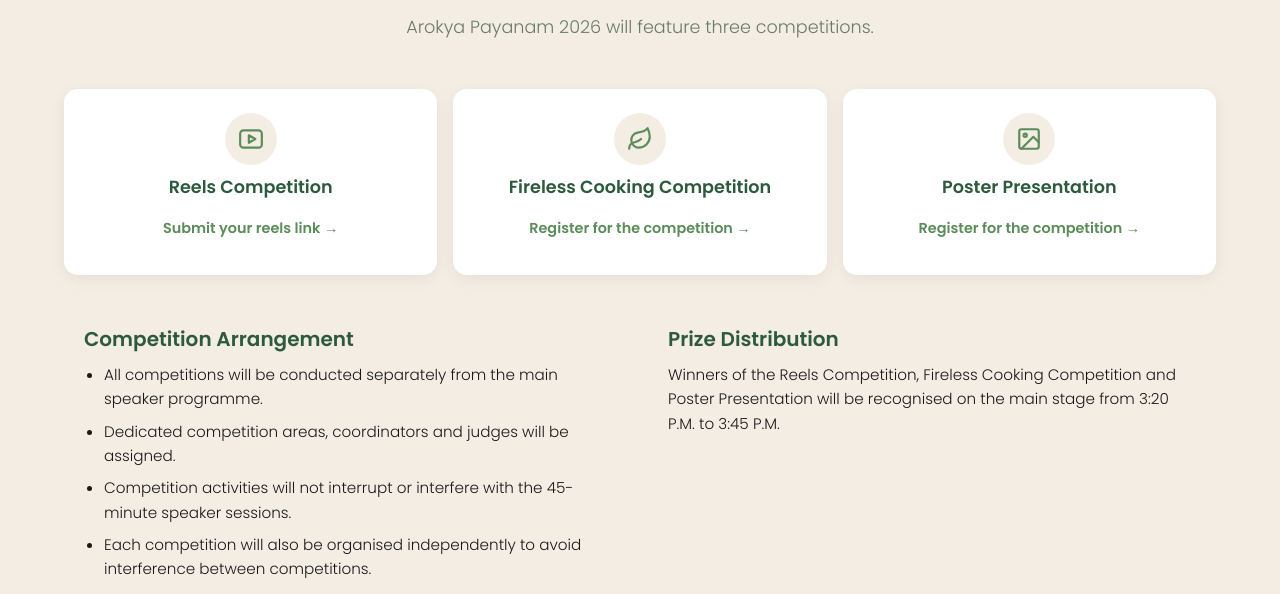
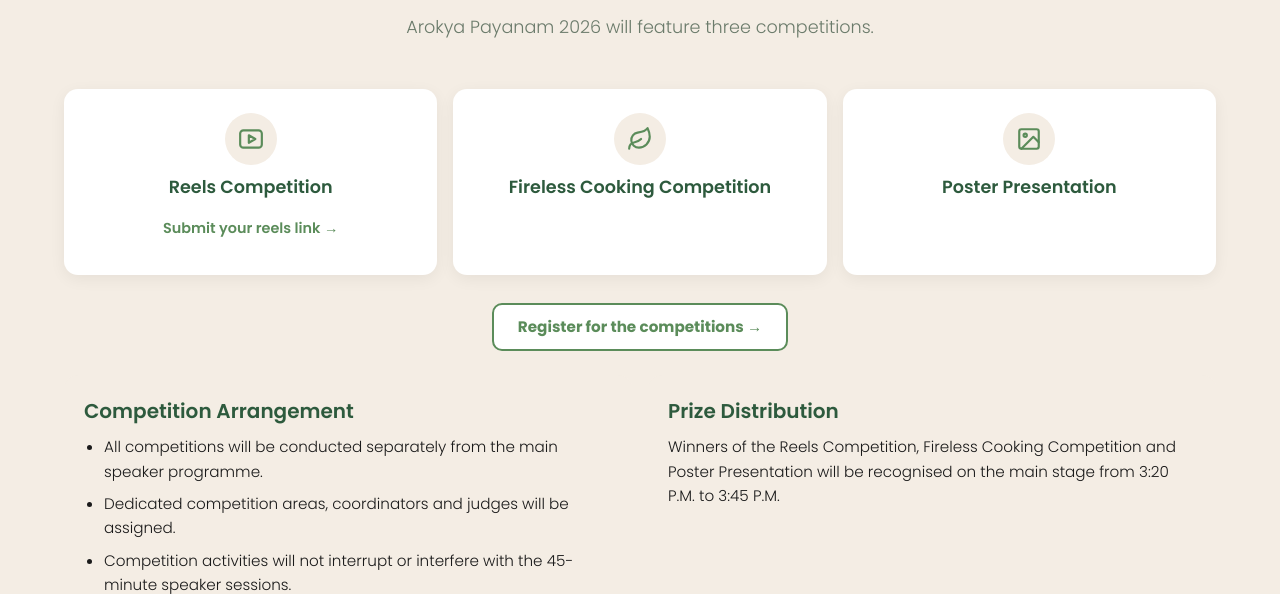
Before and after one commit to SulthanHaamith/owli-landing, a PHP site: page /events/ in a window 1280 px wide. Shown: the part 4490-5084 px from the top of the page. Run offline with PHP 8.4, Linux system fonts and the light colour scheme; data comes from the database, SQL or seed files in the repository.

Commit message:
One common competition-registration link (reels keeps its own) + Session 4 speaker line + events meta re-weighted (owner follow-up)

```diff
--- a/css/events.css
+++ b/css/events.css
@@ -693,6 +693,34 @@ body.events-page {
   text-decoration: underline;
 }
 
+/* One common registration link for ALL competitions (owner request
+   2026-10-25): the fireless-cooking and poster cards no longer carry
+   individual form links — this single button (below the grid) registers
+   for any of them. The reels card keeps its own submission link. */
+.ev-comp-common {
+  text-align: center;
+  margin: 4px 0 24px;
+}
+.ev-comp-common a {
+  display: inline-flex;
+  align-items: center;
+  justify-content: center;
+  min-height: 44px;
+  padding: 10px 24px;
+  border: 2px solid var(--color-secondary);
+  border-radius: 10px;
+  font-size: 0.95rem;
+  font-weight: 700;
+  color: var(--color-secondary);
+  background-color: var(--color-white);
+}
+.ev-comp-common a:hover,
+.ev-comp-common a:focus {
+  background-color: var(--color-secondary);
+  color: var(--color-white);
+  text-decoration: none;
+}
+
 .ev-comp-info {
   display: grid;
   grid-template-columns: 1fr;
--- a/events/index.html
+++ b/events/index.html
@@ -17,12 +17,12 @@
   <meta name="viewport" content="width=device-width, initial-scale=1.0">
 
   <title>Arokya Payanam 2026 | Yoga &amp; Naturopathy Conference – Owl I Health Care Centre</title>
-  <meta name="description" content="Arokya Payanam 2026 — a one-day Yoga and Naturopathy health awareness conference on Sunday, 15 November 2026 at AR Group of Institutions, Kadayam, Tirunelveli. Four expert scientific sessions, four panel discussions and three competitions.">
+  <meta name="description" content="Arokya Payanam 2026 — a one-day Yoga and Naturopathy health awareness conference on Sunday, 15 November 2026 at AR Group of Institutions, Kadayam, Tirunelveli. Four expert speakers in four scientific sessions, four panel discussions and three competitions. Expected footfall 1350+.">
   <meta name="keywords" content="Arokya Payanam 2026, yoga conference tirunelveli, naturopathy conference, kadayam event, INYGMA, health awareness event tamil nadu">
   <link rel="canonical" href="https://owlihealthcare.com/events/">
 
   <meta property="og:title" content="Arokya Payanam 2026 | Yoga &amp; Naturopathy Conference">
-  <meta property="og:description" content="A Journey Towards Health Through Nature — Sunday, 15 November 2026, AR Group of Institutions, Kadayam, Tirunelveli.">
+  <meta property="og:description" content="A Journey Towards Health Through Nature — Sunday, 15 November 2026, AR Group of Institutions, Kadayam, Tirunelveli. Four expert speakers, four scientific sessions, expected footfall 1350+.">
   <meta property="og:image" content="https://owlihealthcare.com/images/og-image.jpg">
   <meta property="og:url" content="https://owlihealthcare.com/events/">
   <meta property="og:type" content="website">
@@ -41,7 +41,7 @@
   <!-- Shared site styles first, then the events-only styles -->
   <link rel="stylesheet" href="../css/styles.css">
   <link rel="stylesheet" href="../css/responsive.css">
-  <link rel="stylesheet" href="../css/events.css?v=4">
+  <link rel="stylesheet" href="../css/events.css?v=5">
 
   <!-- Structured data: helps Google show this as an Event -->
   <script type="application/ld+json">
@@ -284,7 +284,7 @@
               <svg width="26" height="26" viewBox="0 0 24 24" fill="none" stroke="currentColor" stroke-width="2" stroke-linecap="round" stroke-linejoin="round"><rect x="2" y="4" width="20" height="16" rx="3"/><polygon points="10 8.5 16 12 10 15.5 10 8.5"/></svg>
             </div>
             <h3 data-i18n="ev_comp_1">Reels Competition</h3>
-            <p class="ev-comp-link"><a href="https://docs.google.com/forms/d/e/1FAIpQLScouFdysCszkVXSwDULJ5DAddBsZK4OOZGNZJhrxJWak0DAgg/viewform" target="_blank" rel="noopener noreferrer" data-i18n="ev_comp_register">Submit your reels link →</a></p>
+            <p class="ev-comp-link"><a href="https://docs.google.com/forms/d/e/1FAIpQLScouFdysCszkVXSwDULJ5DAddBsZK4OOZGNZJhrxJWak0DAgg/viewform" target="_blank" rel="noopener noreferrer" data-i18n="ev_comp_reels">Submit your reels link →</a></p>
           </div>
           <div class="ev-comp-card">
             <div class="ev-icon" aria-hidden="true">
@@ -292,7 +292,6 @@
               <svg width="26" height="26" viewBox="0 0 24 24" fill="none" stroke="currentColor" stroke-width="2" stroke-linecap="round" stroke-linejoin="round"><path d="M11 20A7 7 0 0 1 9.8 6.1C15.5 5 17 4.48 19 2c1 2 2 4.18 2 8 0 5.5-4.78 10-10 10z"/><path d="M2 21c0-3 1.85-5.36 5.08-6C9.5 14.52 12 13 13 12"/></svg>
             </div>
             <h3 data-i18n="ev_comp_2">Fireless Cooking Competition</h3>
-            <p class="ev-comp-link"><a href="https://docs.google.com/forms/d/e/1FAIpQLSfAwsf_w9acVgDUrE0SmUxBEksrIII5Cmy2B1ATgldosqEg6Q/viewform" target="_blank" rel="noopener noreferrer" data-i18n="ev_comp_register">Register for the competition →</a></p>
           </div>
           <div class="ev-comp-card">
             <div class="ev-icon" aria-hidden="true">
@@ -300,9 +299,15 @@
               <svg width="26" height="26" viewBox="0 0 24 24" fill="none" stroke="currentColor" stroke-width="2" stroke-linecap="round" stroke-linejoin="round"><rect x="3" y="3" width="18" height="18" rx="2"/><circle cx="8.5" cy="8.5" r="1.5"/><polyline points="21 15 16 10 5 21"/></svg>
             </div>
             <h3 data-i18n="ev_comp_3">Poster Presentation</h3>
-            <p class="ev-comp-link"><a href="https://docs.google.com/forms/d/e/1FAIpQLSfAwsf_w9acVgDUrE0SmUxBEksrIII5Cmy2B1ATgldosqEg6Q/viewform" target="_blank" rel="noopener noreferrer" data-i18n="ev_comp_register">Register for the competition →</a></p>
           </div>
         </div>
+
+        <!-- One common registration link for ALL competitions (owner request
+             2026-10-25). The reels card keeps its own link because submitting
+             a reels video URL is a separate Google Form. -->
+        <p class="ev-comp-common">
+          <a href="https://docs.google.com/forms/d/e/1FAIpQLSfAwsf_w9acVgDUrE0SmUxBEksrIII5Cmy2B1ATgldosqEg6Q/viewform" target="_blank" rel="noopener noreferrer" data-i18n="ev_comp_register">Register for the competitions →</a>
+        </p>
 
         <div class="ev-comp-info">
           <div class="ev-info-card" style="background-color: var(--color-background);">
@@ -570,7 +575,7 @@
   </div>
 
   <!-- i18n.js first (translations + language toggle), then registration state -->
-  <script src="../js/i18n.js?v=9"></script>
+  <script src="../js/i18n.js?v=10"></script>
   <script src="../js/event-config.js?v=8"></script>
   <!-- Registration form: category fields, price, payment redirect, status check -->
   <script src="../js/event-register.js?v=12"></script>
--- a/index.html
+++ b/index.html
@@ -1332,7 +1332,7 @@
        NOTES: Order matters — i18n.js must load before
               main.js so translations are available.
        ============================================ -->
-  <script src="js/i18n.js?v=9"></script>
+  <script src="js/i18n.js?v=10"></script>
   <script src="js/main.js"></script>
   <script src="js/testimonials.js"></script>
   <script src="js/lightbox.js"></script>
--- a/js/i18n.js
+++ b/js/i18n.js
@@ -401,7 +401,8 @@ const translations = {
     ev_comp_arr_4: 'Each competition will also be organised independently to avoid interference between competitions.',
     ev_prize_title: 'Prize Distribution',
     ev_prize_text: 'Winners of the Reels Competition, Fireless Cooking Competition and Poster Presentation will be recognised on the main stage from 3:20 P.M. to 3:45 P.M.',
-    ev_comp_register: 'Register for the competition →',
+    ev_comp_register: 'Register for the competitions →',
+    ev_comp_reels: 'Submit your reels link →',
 
     /* --- Events page: organisers + misc --- */
     ev_org_title: 'Organised By / In Association With',
@@ -842,7 +843,8 @@ const translations = {
     ev_comp_arr_4: 'போட்டிகளுக்கிடையே குறுக்கீடு ஏற்படாமல் ஒவ்வொரு போட்டியும் தனித்தனியாக நடத்தப்படும்.',
     ev_prize_title: 'பரிசளிப்பு',
     ev_prize_text: 'ரீல்ஸ் போட்டி, நெருப்பில்லா சமையல் போட்டி மற்றும் போஸ்டர் விளக்கக்காட்சி வெற்றியாளர்கள் மாலை 3:20 முதல் 3:45 வரை முதன்மை மேடையில் கௌரவிக்கப்படுவார்கள்.',
-    ev_comp_register: 'போட்டிக்குப் பதிவு செய்யுங்கள் →',
+    ev_comp_register: 'போட்டிகளுக்குப் பதிவு செய்யுங்கள் →',
+    ev_comp_reels: 'உங்கள் ரீல்ஸ் இணைப்பைச் சமர்ப்பிக்கவும் →',
 
     /* --- நிகழ்வுப் பக்கம்: ஏற்பாட்டாளர்கள் + பிற --- */
     ev_org_title: 'ஏற்பாடு / இணைந்து நடத்துவோர்',
```
Also changed, not shown: CHANGE-LOG.md (+7 -3 lines).
